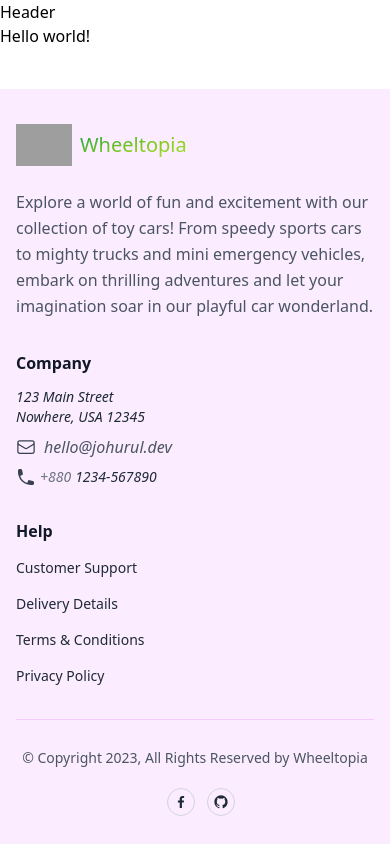
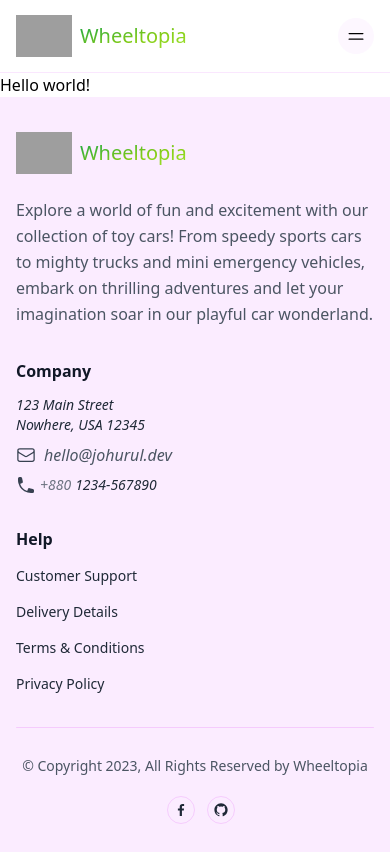
Before and after one commit to johurul-haque/nexus, a React (Vite) app: page / in a window 390 px wide. Built offline with nearby package versions, Linux system fonts and the light colour scheme; grey boxes are pictures that could not be loaded.

Commit message:
added responsive navbar and 404 page

```diff
--- a/src/components/Footer.jsx
+++ b/src/components/Footer.jsx
@@ -85,7 +85,7 @@ const Footer = () => {
             </ul>
           </div>
         </div>
-        <hr className="mb-7 mt-8 border-fuchsia-300/50" />
+        <hr className="mb-7 mt-8 rounded-full border-fuchsia-300/50" />
         <div className="flex-wrap items-center justify-between sm:flex">
           <p className="text-sm text-gray-600 max-sm:text-center">
             © Copyright 2023, All Rights Reserved by Wheeltopia
@@ -97,7 +97,7 @@ const Footer = () => {
                 href="https://www.facebook.com/jhjony11/"
                 target="_blank"
                 rel="noreferrer"
-                className="flex h-7 w-7 items-center justify-center rounded-full border border-gray-300 text-gray-800 transition-all duration-200 hover:border-transparent hover:bg-gradient-to-br hover:from-violet-600 hover:to-fuchsia-600 hover:text-white"
+                className="flex h-7 w-7 items-center justify-center rounded-full border border-fuchsia-300/50 text-gray-800 transition-all duration-200 hover:border-transparent hover:bg-gradient-to-br hover:from-violet-600 hover:to-fuchsia-600 hover:text-white"
               >
                 <svg
                   className="h-4 w-4"
@@ -115,7 +115,7 @@ const Footer = () => {
                 href="https://github.com/johurul-haque"
                 target="_blank"
                 rel="noreferrer"
-                className="flex h-7 w-7 items-center justify-center rounded-full border border-gray-300 bg-transparent text-gray-800 transition-all duration-200 hover:rounded-full hover:border-transparent
+                className="flex h-7 w-7 items-center justify-center rounded-full border border-fuchsia-300/50 bg-transparent text-gray-800 transition-all duration-200 hover:rounded-full hover:border-transparent
                   hover:bg-gradient-to-br hover:from-violet-600 hover:to-fuchsia-600 hover:text-white"
               >
                 <svg
--- a/src/components/Header.jsx
+++ b/src/components/Header.jsx
@@ -1,4 +1,103 @@
+import { Link } from 'react-router-dom';
+import Logo from './Logo';
+
 const Header = () => {
-  return <header>Header</header>;
+  const user = {
+    name: 'Michael',
+    email: 'anpch@example.com',
+  };
+
+  const toggleMenu = () => {
+    const nav = document.querySelector('#main-nav');
+    nav.classList.toggle('max-sm:scale-0');
+    nav.classList.toggle('max-sm:opacity-0');
+    nav.toggleAttribute('aria-hidden');
+  };
+
+  return (
+    <header className="sticky top-0 border-b border-fuchsia-200/50 bg-white py-2">
+      <div className="container-padding mx-auto flex max-w-7xl items-center justify-between">
+        <Logo />
+        <button
+          onClick={toggleMenu}
+          className="rounded-full bg-fuchsia-50/70 p-2 transition-colors duration-200 hover:bg-fuchsia-100/70 sm:hidden"
+        >
+          <svg
+            xmlns="http://www.w3.org/2000/svg"
+            fill="none"
+            viewBox="0 0 24 24"
+            strokeWidth={1.5}
+            stroke="currentColor"
+            className="h-5 w-5"
+          >
+            <path
+              strokeLinecap="round"
+              strokeLinejoin="round"
+              d="M3.75 9h16.5m-16.5 6.75h16.5"
+            />
+          </svg>
+          <span className="sr-only">Open menu</span>
+        </button>
+        <nav
+          id="main-nav"
+          aria-hidden="true"
+          className="right-6 top-6 grid origin-top-right items-center gap-x-7 rounded bg-white transition-all duration-200 max-sm:absolute max-sm:w-44 max-sm:scale-0 max-sm:p-6 max-sm:opacity-0 max-sm:shadow sm:flex lg:gap-x-10"
+        >
+          <button
+            onClick={toggleMenu}
+            className="absolute right-4 top-4 text-gray-700/60 sm:hidden"
+          >
+            <svg
+              xmlns="http://www.w3.org/2000/svg"
+              fill="none"
+              viewBox="0 0 24 24"
+              strokeWidth={1.5}
+              stroke="currentColor"
+              className="aspect-square w-6"
+            >
+              <path
+                strokeLinecap="round"
+                strokeLinejoin="round"
+                d="M6 18L18 6M6 6l12 12"
+              />
+            </svg>
+            <span className="sr-only">Close Menu</span>
+          </button>
+          <ul className="gap-x-7 max-sm:space-y-3 sm:flex lg:gap-x-10">
+            {[
+              ['Home', '/home'],
+              ['Instructors', '/instructors'],
+              ['Classes', '/classes'],
+            ].map(([title, url], i) => (
+              <li key={i}>
+                <Link
+                  to={url}
+                  className="transition-all duration-200 hover:bg-gradient-to-r hover:from-violet-600 hover:from-50% hover:to-fuchsia-500 hover:bg-clip-text hover:text-transparent"
+                >
+                  {title}
+                </Link>
+              </li>
+            ))}
+          </ul>
+
+          {user ? (
+            <>
+              <img
+                width={60}
+                height={60}
+                src="wheeltopia.jpg"
+                alt="wheeltopia"
+                className="aspect-square w-10 rounded-full object-cover max-sm:mt-3"
+              />
+            </>
+          ) : (
+            <Link to={'/login'} className="max-sm:mt-3">
+              Login
+            </Link>
+          )}
+        </nav>
+      </div>
+    </header>
+  );
 };
 export default Header;
--- /dev/null
+++ b/src/routes/ErrorPage.jsx
@@ -0,0 +1,32 @@
+import { Link } from 'react-router-dom';
+import notFound from '../assets/svgs/404.svg';
+
+const ErrorPage = () => {
+  return (
+    <main className="container-padding mx-auto grid max-w-2xl flex-1 place-items-center">
+      <img src={notFound} alt="404 vector" />
+      <Link
+        to={'/'}
+        className="flex max-w-fit items-center gap-2 rounded-full border border-fuchsia-300 px-4 py-2 transition-all duration-300 hover:border-transparent hover:bg-gradient-to-br hover:from-violet-600
+        hover:to-fuchsia-600 hover:to-60% hover:text-white"
+      >
+        <svg
+          xmlns="http://www.w3.org/2000/svg"
+          fill="none"
+          viewBox="0 0 24 24"
+          strokeWidth={1.5}
+          stroke="currentColor"
+          className="h-6 w-6 animate-pulse"
+        >
+          <path
+            strokeLinecap="round"
+            strokeLinejoin="round"
+            d="M6.75 15.75L3 12m0 0l3.75-3.75M3 12h18"
+          />
+        </svg>
+        Back to Home
+      </Link>
+    </main>
+  );
+};
+export default ErrorPage;
--- a/src/routes/Router.jsx
+++ b/src/routes/Router.jsx
@@ -1,10 +1,12 @@
 import { createBrowserRouter } from 'react-router-dom';
+import ErrorPage from './ErrorPage';
 import Root from './root';
 
 const router = createBrowserRouter([
   {
     path: '/',
     element: <Root />,
+    errorElement: <ErrorPage />,
     children: [
       {
         path: '/',
--- a/src/routes/root.jsx
+++ b/src/routes/root.jsx
@@ -15,8 +15,6 @@ const Root = () => {
         <title>Home</title>
       </Helmet>
 
-      {/* <Preloading /> */}
-
       <Header />
       {loading ? (
         <div className="grid flex-1 place-items-center">
```
Also changed, not shown: src/assets/svgs/404.svg (added).
